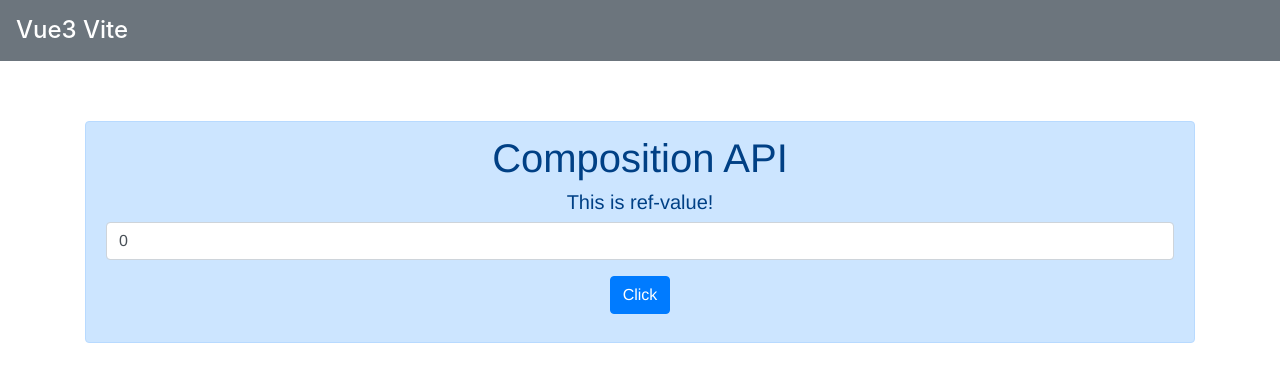
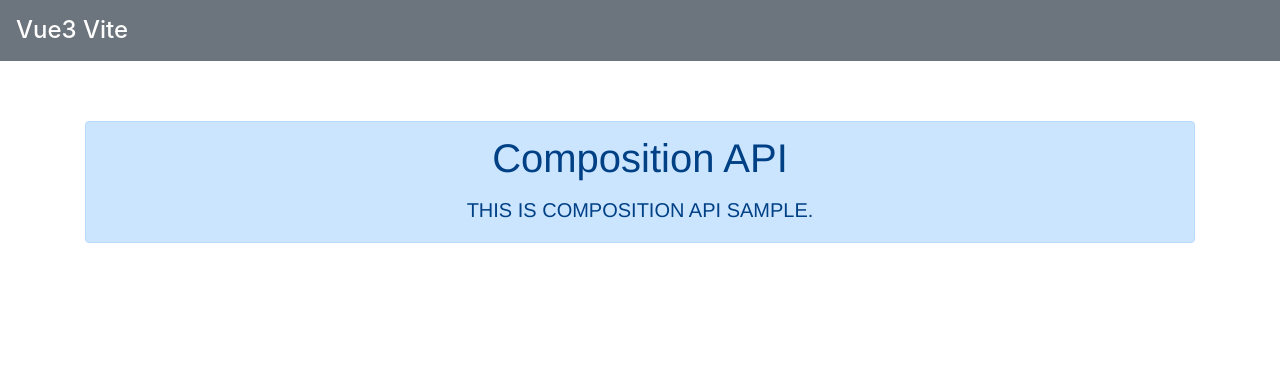
Before and after one commit to 4masa6/composition_api, a Vue app: page / in a window 1280 px wide. Shown: the top 382 px of the page. Built offline with nearby package versions, Linux system fonts and the light colour scheme.

Commit message:
contextでコンポーネントの属性を取得する

```diff
--- a/src/components/HelloWorld.vue
+++ b/src/components/HelloWorld.vue
@@ -1,11 +1,7 @@
 <template>
   <div class="alert alert-primary">
     <h1>{{ title }}</h1>
-    <p class="h5">{{ data.msg }}</p>
-    <div>
-      <input type="number" v-model="data.num" min="0" class="form-control">
-    </div>
-    <button class="btn btn-primary m-3" v-on:click="action">Click</button>
+    <p class="mt-3 h5">{{ data.msg }}</p>
   </div>
 </template>
 
@@ -14,22 +10,19 @@ import { ref, reactive } from 'vue'
 
 export default {
   props: {
-    title: String,
+    title: String
   },
-  setup(props) {
+  // contextはコンポーネントに関する情報をまとめたもの
+  // attrs => コンポーネントタグに用意された属性をまとめたもの
+  // slots => コンポーネント内に含まれるスロットをまとめたもの
+  // emit  => emitされた内容をまとめたもの
+  setup(props, context) {
     const data = reactive({
-      msg: 'This is ref-value!',
-      num: 0
+      msg: 'This is ref-value'
     })
-    const action = () => { // 関数は、アロー関数を定数に代入する形で用意する
-      let total = 0
-      for (let i = 1; i <= data.num; i++) {
-        total += i
-      }
-      data.msg = "Total: " + total
-    }
+    data.msg = context.attrs['msg'].toUpperCase()
     return {
-      data, action // 関数もreturnに含める
+      data
     }
   }
 }
```
